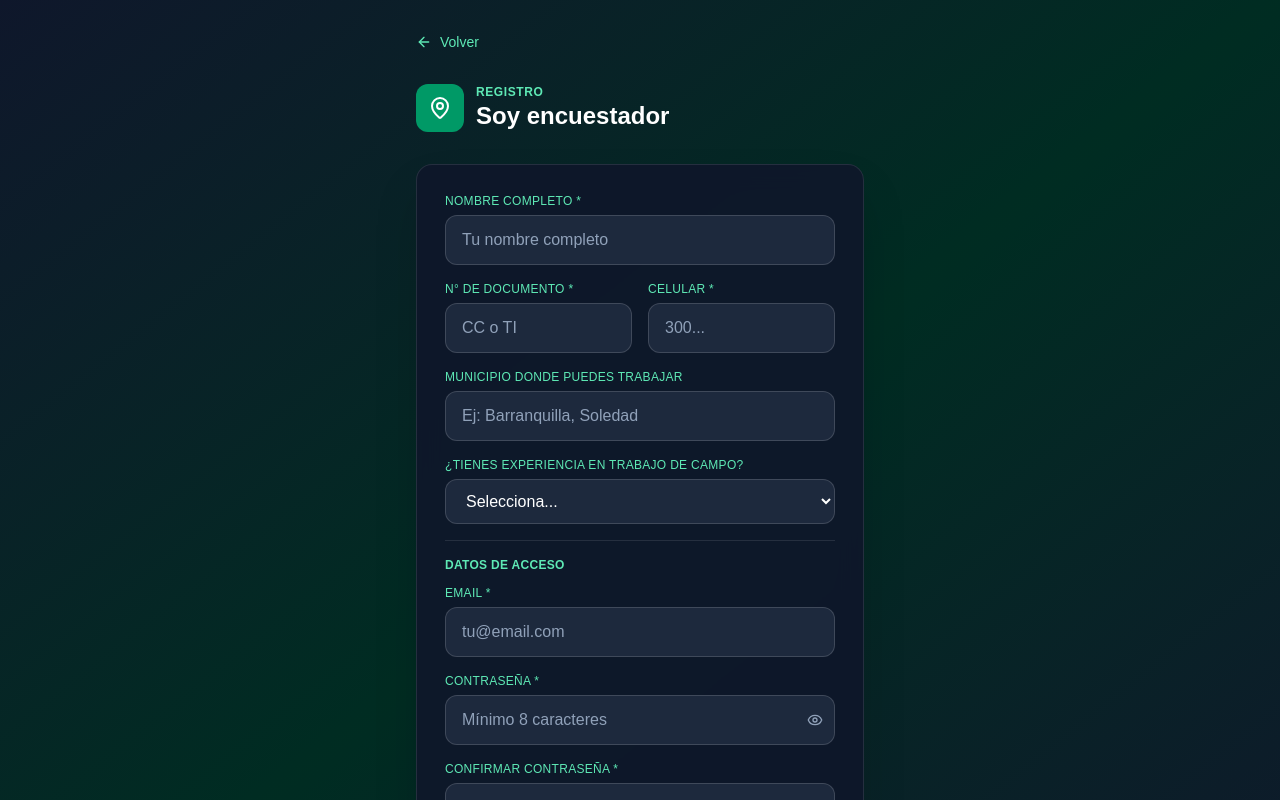
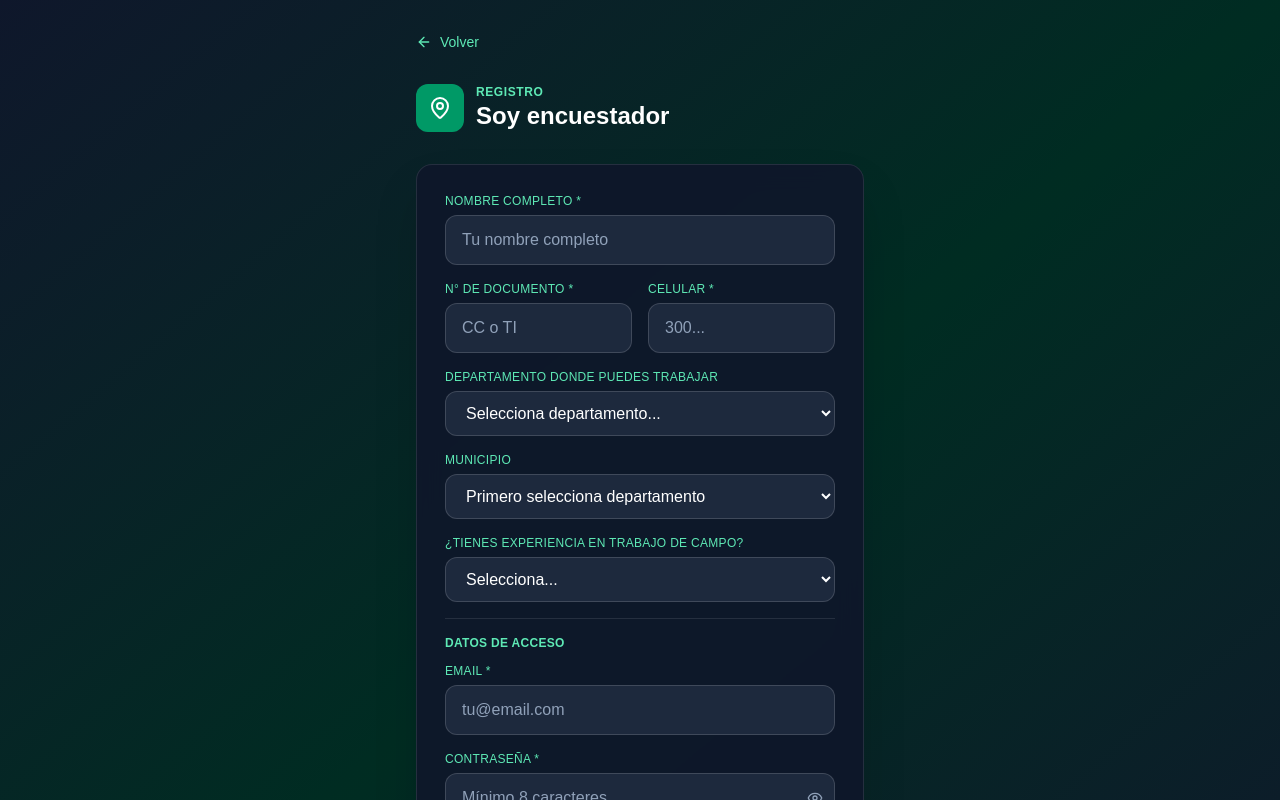
Before and after one commit to jaimecriales8-prog/GeoDataVoice, a Next.js app in the folder frontend/: page /registro/encuestador in a window 1280 px wide. Shown: the top 800 px of the page. Built offline with nearby package versions, Linux system fonts and the light colour scheme.

Commit message:
fix: add departamento/municipio dropdowns to encuestador registration
Co-Authored-By: Claude Sonnet 4.6 <noreply@anthropic.com>

```diff
--- a/frontend/app/registro/encuestador/page.tsx
+++ b/frontend/app/registro/encuestador/page.tsx
@@ -5,6 +5,7 @@ import { useRouter } from "next/navigation";
 import { createClient } from "@/lib/supabase";
 import { MapPin, Loader2, Eye, EyeOff, ArrowLeft, CheckCircle } from "lucide-react";
 import { PasswordStrength } from "@/components/password-strength";
+import { DEPARTAMENTOS, getMunicipios } from "@/lib/colombia";
 
 function generarCodigo(nombre: string): string {
   const letras = ((nombre.replace(/[^A-Za-z]/g, "").toUpperCase()) + "GD").slice(0, 2);
@@ -25,6 +26,7 @@ export default function RegistroEncuestadorPage() {
     full_name: "",
     documento: "",
     phone: "",
+    departamento: "",
     municipio: "",
     email: "",
     password: "",
@@ -57,6 +59,7 @@ export default function RegistroEncuestadorPage() {
           role: "encuestador",
           documento: form.documento,
           phone: form.phone,
+          departamento: form.departamento,
           municipio: form.municipio,
           experiencia: form.experiencia,
           status: "pending_approval",
@@ -151,9 +154,18 @@ export default function RegistroEncuestadorPage() {
               </Field>
             </div>
 
-            <Field label="Municipio donde puedes trabajar" color="emerald">
-              <input value={form.municipio} onChange={e => update("municipio", e.target.value)}
-                placeholder="Ej: Barranquilla, Soledad" className={input("emerald")} />
+            <Field label="Departamento donde puedes trabajar" color="emerald">
+              <select value={form.departamento} onChange={e => { update("departamento", e.target.value); update("municipio", ""); }} className={input("emerald")}>
+                <option value="">Selecciona departamento...</option>
+                {DEPARTAMENTOS.map(d => <option key={d} value={d}>{d}</option>)}
+              </select>
+            </Field>
+
+            <Field label="Municipio" color="emerald">
+              <select value={form.municipio} onChange={e => update("municipio", e.target.value)} className={input("emerald")} disabled={!form.departamento}>
+                <option value="">{form.departamento ? "Selecciona municipio..." : "Primero selecciona departamento"}</option>
+                {getMunicipios(form.departamento).map(m => <option key={m} value={m}>{m}</option>)}
+              </select>
             </Field>
 
             <Field label="¿Tienes experiencia en trabajo de campo?" color="emerald">
```
